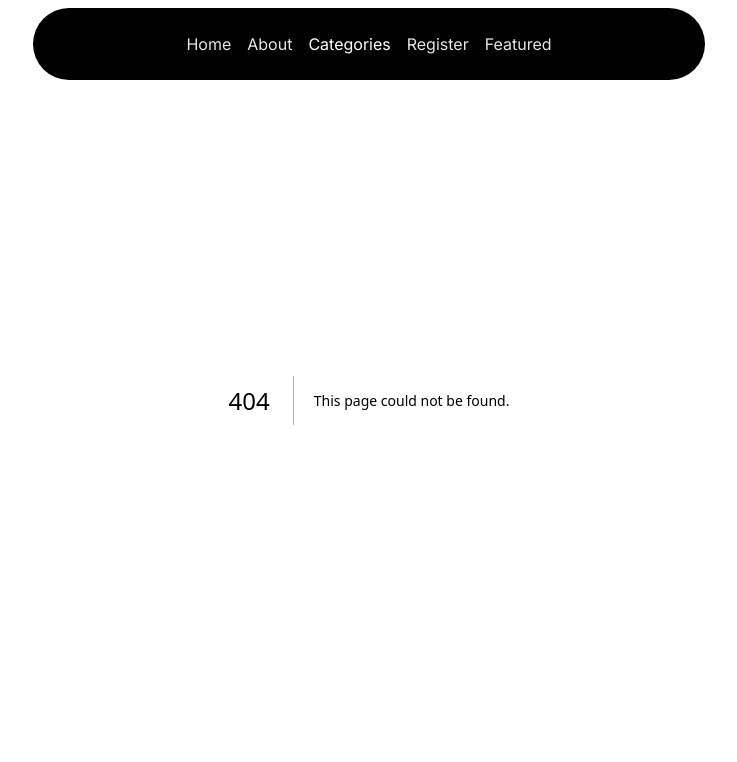
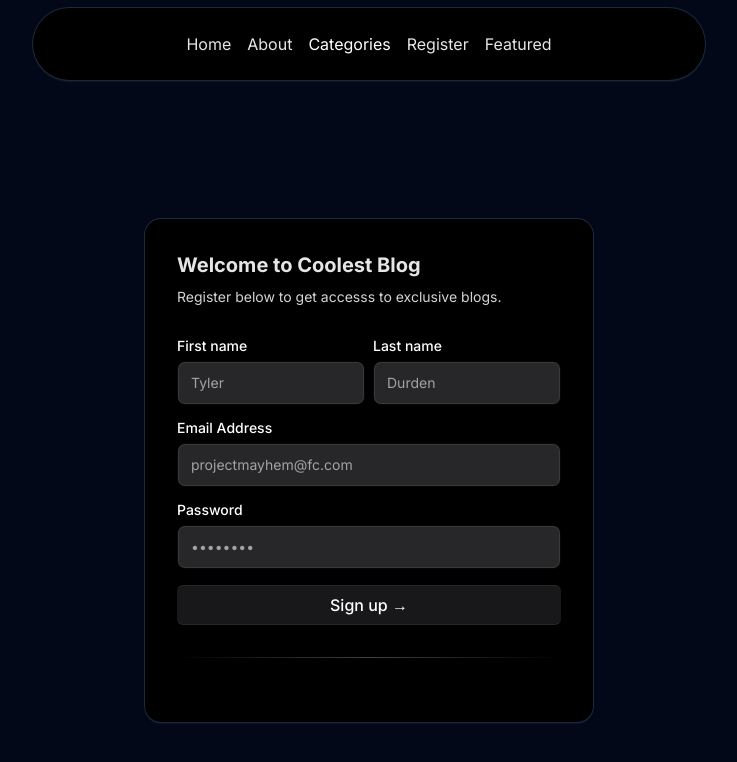
Before and after one commit to kowais915/blogify, a Next.js app: page /register in a window 1280 px wide. Before the commit this address had no page. Shown: the top 762 px of the page, without its empty margins (271-1008 px from the left). Built offline with nearby package versions, Linux system fonts and the light colour scheme.

Commit message:
:sparkles: Added the sign up for

```diff
--- a/package.json
+++ b/package.json
@@ -9,6 +9,7 @@
     "lint": "next lint"
   },
   "dependencies": {
+    "@radix-ui/react-label": "^2.0.2",
     "@radix-ui/react-slot": "^1.0.2",
     "@tabler/icons-react": "^3.5.0",
     "class-variance-authority": "^0.7.0",
--- /dev/null
+++ b/src/app/featured/[id]/components/Hero.tsx
@@ -0,0 +1,26 @@
+import React from "react";
+import { cn } from "@lib/utils";
+import { Spotlight } from "@components/ui/Spotlight";
+
+export default function Hero(props: {
+    title: string,
+    body: string,
+}) {
+    const { title, body} = props;
+  return (
+    <div className="h-[40rem] w-full rounded-md flex md:items-center md:justify-center bg-black/[0.96] antialiased bg-grid-white/[0.02] relative overflow-hidden">
+      <Spotlight
+        className="-top-40 left-0 md:left-60 md:-top-20 "
+        fill="white"
+      />
+      <div className=" p-4 max-w-7xl  mx-auto relative z-10  w-full pt-20 md:pt-0">
+        <h1 className="text-4xl md:text-7xl font-bold text-center bg-clip-text text-transparent bg-gradient-to-b from-neutral-50 to-neutral-400 bg-opacity-50">
+          {title}
+        </h1>
+        <p className="mt-4 font-normal text-base text-neutral-300 max-w-lg text-center mx-auto">
+         { body }
+        </p>
+      </div>
+    </div>
+  );
+}
--- a/src/app/featured/[id]/page.jsx
+++ b/src/app/featured/[id]/page.jsx
@@ -1,6 +1,7 @@
 "use client";
 import { useParams } from 'next/navigation'
 import { useEffect, useState } from 'react';
+import Hero from './components/Hero'
 
 const PostDetails = () => {
     const [post, setPost ] = useState();
@@ -23,8 +24,11 @@ const PostDetails = () => {
 
 
     return (
-        <div className='mt-[120px]'>
-        {post?.title}
+        <div className='h-screen mt-[120px]'>
+            <Hero
+                title={post?.title}
+                body={post?.body}
+            />
 
         </div>
       );
--- /dev/null
+++ b/src/app/register/components/Form.tsx
@@ -0,0 +1,84 @@
+"use client";
+import React from "react";
+import { Label } from "@components/ui/label";
+import { Input } from "@components/ui/input";
+import { cn } from "@lib/utils";
+import {
+  IconBrandGithub,
+  IconBrandGoogle,
+  IconBrandOnlyfans,
+} from "@tabler/icons-react";
+
+export default function Form() {
+  const handleSubmit = (e: React.FormEvent<HTMLFormElement>) => {
+    e.preventDefault();
+    console.log("Form submitted");
+  };
+  return (
+    <div className="max-w-md w-full mx-auto rounded-none md:rounded-2xl p-4 md:p-8 shadow-input bg-white dark:bg-black">
+      <h2 className="font-bold text-xl text-neutral-800 dark:text-neutral-200">
+        Welcome to Coolest Blog
+      </h2>
+      <p className="text-neutral-600 text-sm max-w-sm mt-2 dark:text-neutral-300">
+       Register below to get accesss to exclusive blogs.
+      </p>
+
+      <form className="my-8" onSubmit={handleSubmit}>
+        <div className="flex flex-col md:flex-row space-y-2 md:space-y-0 md:space-x-2 mb-4">
+          <LabelInputContainer>
+            <Label htmlFor="firstname">First name</Label>
+            <Input id="firstname" placeholder="Tyler" type="text" />
+          </LabelInputContainer>
+          <LabelInputContainer>
+            <Label htmlFor="lastname">Last name</Label>
+            <Input id="lastname" placeholder="Durden" type="text" />
+          </LabelInputContainer>
+        </div>
+        <LabelInputContainer className="mb-4">
+          <Label htmlFor="email">Email Address</Label>
+          <Input id="email" placeholder="projectmayhem@fc.com" type="email" />
+        </LabelInputContainer>
+        <LabelInputContainer className="mb-4">
+          <Label htmlFor="password">Password</Label>
+          <Input id="password" placeholder="••••••••" type="password" />
+        </LabelInputContainer>
+
+
+        <button
+          className="bg-gradient-to-br relative group/btn from-black dark:from-zinc-900 dark:to-zinc-900 to-neutral-600 block dark:bg-zinc-800 w-full text-white rounded-md h-10 font-medium shadow-[0px_1px_0px_0px_#ffffff40_inset,0px_-1px_0px_0px_#ffffff40_inset] dark:shadow-[0px_1px_0px_0px_var(--zinc-800)_inset,0px_-1px_0px_0px_var(--zinc-800)_inset]"
+          type="submit"
+        >
+          Sign up &rarr;
+          <BottomGradient />
+        </button>
+
+        <div className="bg-gradient-to-r from-transparent via-neutral-300 dark:via-neutral-700 to-transparent my-8 h-[1px] w-full" />
+
+
+      </form>
+    </div>
+  );
+}
+
+const BottomGradient = () => {
+  return (
+    <>
+      <span className="group-hover/btn:opacity-100 block transition duration-500 opacity-0 absolute h-px w-full -bottom-px inset-x-0 bg-gradient-to-r from-transparent via-cyan-500 to-transparent" />
+      <span className="group-hover/btn:opacity-100 blur-sm block transition duration-500 opacity-0 absolute h-px w-1/2 mx-auto -bottom-px inset-x-10 bg-gradient-to-r from-transparent via-indigo-500 to-transparent" />
+    </>
+  );
+};
+
+const LabelInputContainer = ({
+  children,
+  className,
+}: {
+  children: React.ReactNode;
+  className?: string;
+}) => {
+  return (
+    <div className={cn("flex flex-col space-y-2 w-full", className)}>
+      {children}
+    </div>
+  );
+};
--- /dev/null
+++ b/src/app/register/page.jsx
@@ -0,0 +1,10 @@
+import Form from './components/Form';
+const Register = () => {
+    return (
+        <div className="flex justify-center h-screen mt-[70px] items-center">
+            <Form/>
+        </div>
+     );
+}
+
+export default Register;
--- /dev/null
+++ b/src/components/ui/Spotlight.tsx
@@ -0,0 +1,56 @@
+import React from "react";
+import { cn } from "@lib/utils";
+
+type SpotlightProps = {
+  className?: string;
+  fill?: string;
+};
+
+export const Spotlight = ({ className, fill }: SpotlightProps) => {
+  return (
+    <svg
+      className={cn(
+        "animate-spotlight pointer-events-none absolute z-[1]  h-[169%] w-[138%] lg:w-[84%] opacity-0",
+        className
+      )}
+      xmlns="http://www.w3.org/2000/svg"
+      viewBox="0 0 3787 2842"
+      fill="none"
+    >
+      <g filter="url(#filter)">
+        <ellipse
+          cx="1924.71"
+          cy="273.501"
+          rx="1924.71"
+          ry="273.501"
+          transform="matrix(-0.822377 -0.568943 -0.568943 0.822377 3631.88 2291.09)"
+          fill={fill || "white"}
+          fillOpacity="0.21"
+        ></ellipse>
+      </g>
+      <defs>
+        <filter
+          id="filter"
+          x="0.860352"
+          y="0.838989"
+          width="3785.16"
+          height="2840.26"
+          filterUnits="userSpaceOnUse"
+          colorInterpolationFilters="sRGB"
+        >
+          <feFlood floodOpacity="0" result="BackgroundImageFix"></feFlood>
+          <feBlend
+            mode="normal"
+            in="SourceGraphic"
+            in2="BackgroundImageFix"
+            result="shape"
+          ></feBlend>
+          <feGaussianBlur
+            stdDeviation="151"
+            result="effect1_foregroundBlur_1065_8"
+          ></feGaussianBlur>
+        </filter>
+      </defs>
+    </svg>
+  );
+};
--- /dev/null
+++ b/src/components/ui/input.tsx
@@ -0,0 +1,61 @@
+// Input component extends from shadcnui - https://ui.shadcn.com/docs/components/input
+"use client";
+import * as React from "react";
+import { cn } from "@lib/utils";
+import { useMotionTemplate, useMotionValue, motion } from "framer-motion";
+
+export interface InputProps
+  extends React.InputHTMLAttributes<HTMLInputElement> {}
+
+const Input = React.forwardRef<HTMLInputElement, InputProps>(
+  ({ className, type, ...props }, ref) => {
+    const radius = 100; // change this to increase the rdaius of the hover effect
+    const [visible, setVisible] = React.useState(false);
+
+    let mouseX = useMotionValue(0);
+    let mouseY = useMotionValue(0);
+
+    function handleMouseMove({ currentTarget, clientX, clientY }: any) {
+      let { left, top } = currentTarget.getBoundingClientRect();
+
+      mouseX.set(clientX - left);
+      mouseY.set(clientY - top);
+    }
+    return (
+      <motion.div
+        style={{
+          background: useMotionTemplate`
+        radial-gradient(
+          ${visible ? radius + "px" : "0px"} circle at ${mouseX}px ${mouseY}px,
+          var(--blue-500),
+          transparent 80%
+        )
+      `,
+        }}
+        onMouseMove={handleMouseMove}
+        onMouseEnter={() => setVisible(true)}
+        onMouseLeave={() => setVisible(false)}
+        className="p-[2px] rounded-lg transition duration-300 group/input"
+      >
+        <input
+          type={type}
+          className={cn(
+            `flex h-10 w-full border-none bg-gray-50 dark:bg-zinc-800 text-black dark:text-white shadow-input rounded-md px-3 py-2 text-sm  file:border-0 file:bg-transparent
+          file:text-sm file:font-medium placeholder:text-neutral-400 dark:placeholder-text-neutral-600
+          focus-visible:outline-none focus-visible:ring-[2px]  focus-visible:ring-neutral-400 dark:focus-visible:ring-neutral-600
+           disabled:cursor-not-allowed disabled:opacity-50
+           dark:shadow-[0px_0px_1px_1px_var(--neutral-700)]
+           group-hover/input:shadow-none transition duration-400
+           `,
+            className
+          )}
+          ref={ref}
+          {...props}
+        />
+      </motion.div>
+    );
+  }
+);
+Input.displayName = "Input";
+
+export { Input };
--- /dev/null
+++ b/src/components/ui/label.tsx
@@ -0,0 +1,24 @@
+// Label component extends from shadcnui - https://ui.shadcn.com/docs/components/label
+
+"use client";
+import * as React from "react";
+import * as LabelPrimitive from "@radix-ui/react-label";
+
+import { cn } from "@lib/utils";
+
+const Label = React.forwardRef<
+  React.ElementRef<typeof LabelPrimitive.Root>,
+  React.ComponentPropsWithoutRef<typeof LabelPrimitive.Root>
+>(({ className, ...props }, ref) => (
+  <LabelPrimitive.Root
+    ref={ref}
+    className={cn(
+      "text-sm font-medium text-black dark:text-white leading-none peer-disabled:cursor-not-allowed peer-disabled:opacity-70",
+      className
+    )}
+    {...props}
+  />
+));
+Label.displayName = LabelPrimitive.Root.displayName;
+
+export { Label };
--- a/tailwind.config.ts
+++ b/tailwind.config.ts
@@ -3,6 +3,8 @@ import type { Config } from "tailwindcss"
 const {
   default: flattenColorPalette,
 } = require("tailwindcss/lib/util/flattenColorPalette");
+
+
 
 const config = {
   darkMode: ["class"],
@@ -22,6 +24,9 @@ const config = {
       },
     },
     extend: {
+      boxShadow: {
+        input: `0px 2px 3px -1px rgba(0,0,0,0.1), 0px 1px 0px 0px rgba(25,28,33,0.02), 0px 0px 0px 1px rgba(25,28,33,0.08)`,
+      },
       colors: {
         border: "hsl(var(--border))",
         input: "hsl(var(--input))",
@@ -79,11 +84,23 @@ const config = {
             backgroundPosition: "350% 50%, 350% 50%",
           },
         },
+        spotlight: {
+          "0%": {
+            opacity: "0",
+            transform: "translate(-72%, -62%) scale(0.5)",
+          },
+          "100%": {
+            opacity: "1",
+            transform: "translate(-50%,-40%) scale(1)",
+          },
+        },
+
       },
       animation: {
         "accordion-down": "accordion-down 0.2s ease-out",
         "accordion-up": "accordion-up 0.2s ease-out",
         aurora: "aurora 60s linear infinite",
+        spotlight: "spotlight 2s ease .75s 1 forwards",
       },
     },
   },
```
Also changed, not shown: 1 other file (tests, documents, lock files or other folders).
